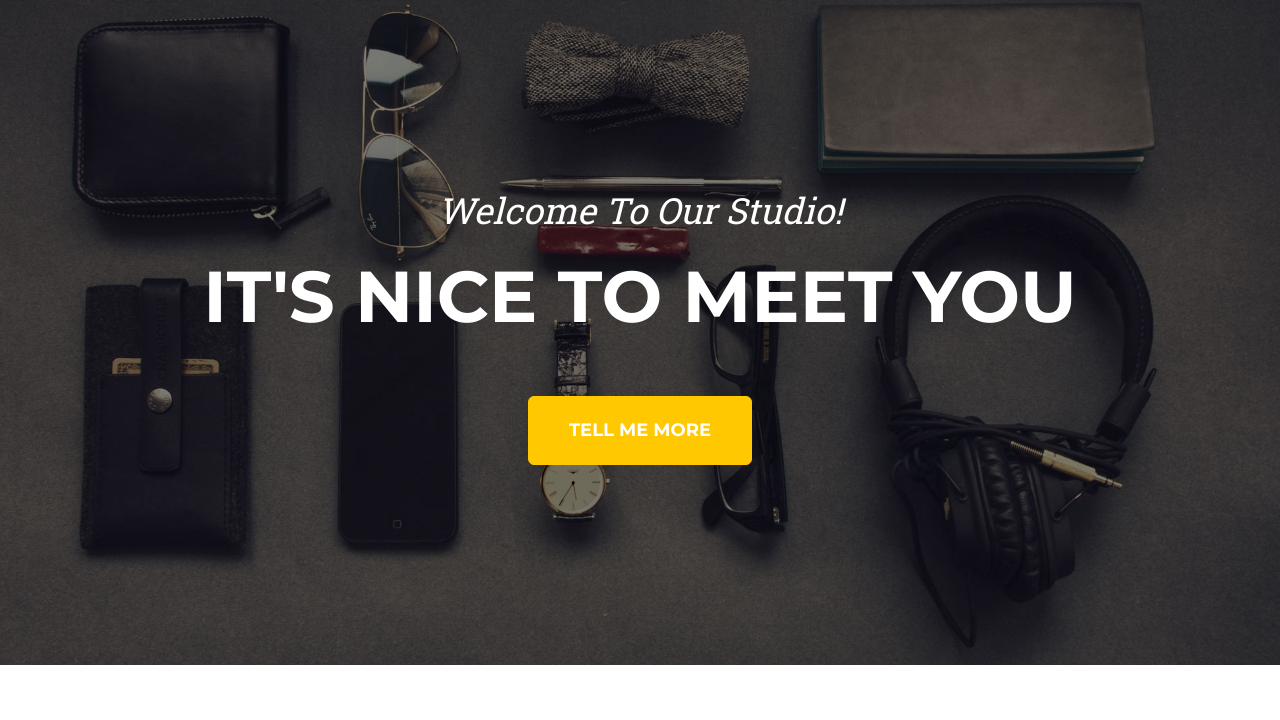
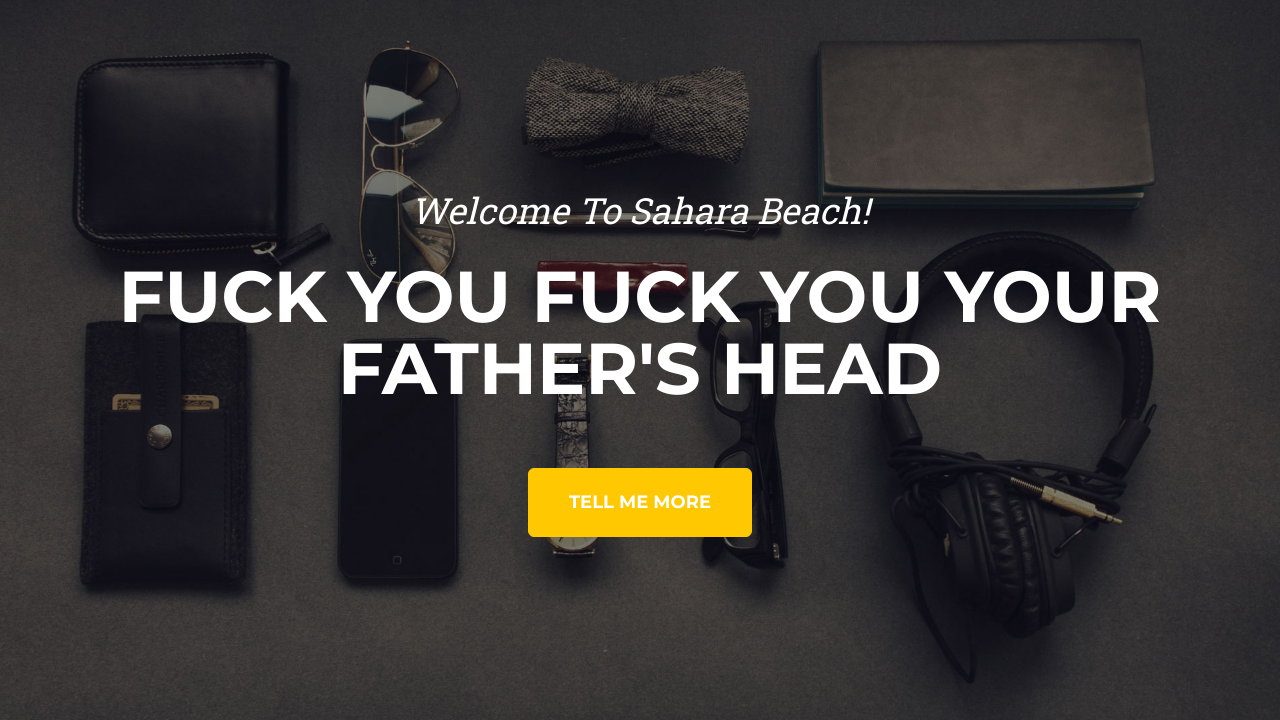
Before and after one commit to OnMyWayNats/OnMyWay, a plain HTML site: page index.html in a window 1280 px wide. Shown: the part 80-800 px from the top of the page. Drawn offline with nearby package versions, Linux system fonts and the light colour scheme.

Commit message:
Update index.html

```diff
--- a/index.html
+++ b/index.html
@@ -39,8 +39,8 @@
         <!-- Masthead-->
         <header class="masthead">
             <div class="container">
-                <div class="masthead-subheading">Welcome To Our Studio!</div>
-                <div class="masthead-heading text-uppercase">It's Nice To Meet You</div>
+                <div class="masthead-subheading">Welcome To Sahara Beach!</div>
+                <div class="masthead-heading text-uppercase">Fuck You Fuck You Your Father's Head</div>
                 <a class="btn btn-primary btn-xl text-uppercase" href="#services">Tell Me More</a>
             </div>
         </header>
```
